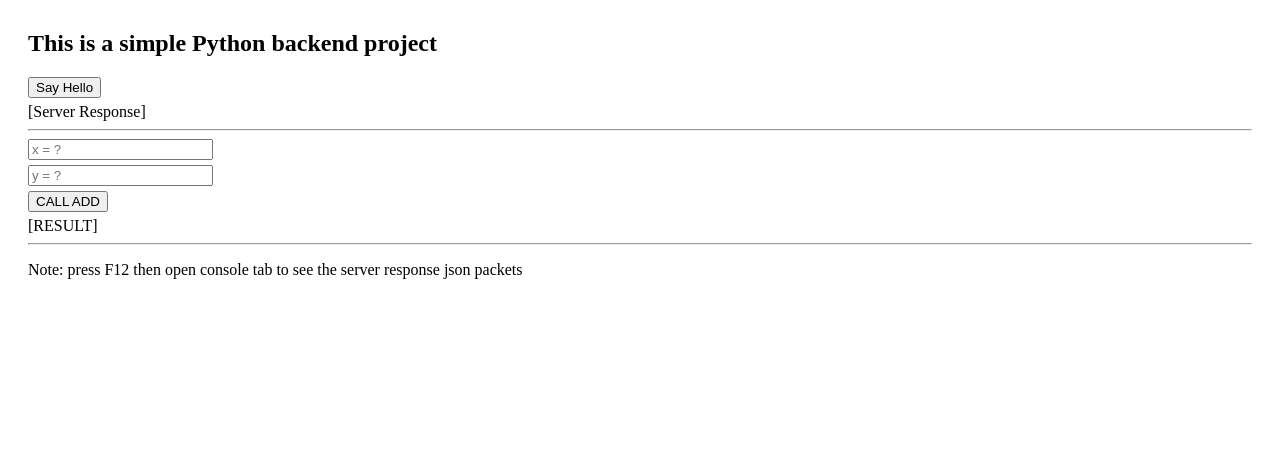
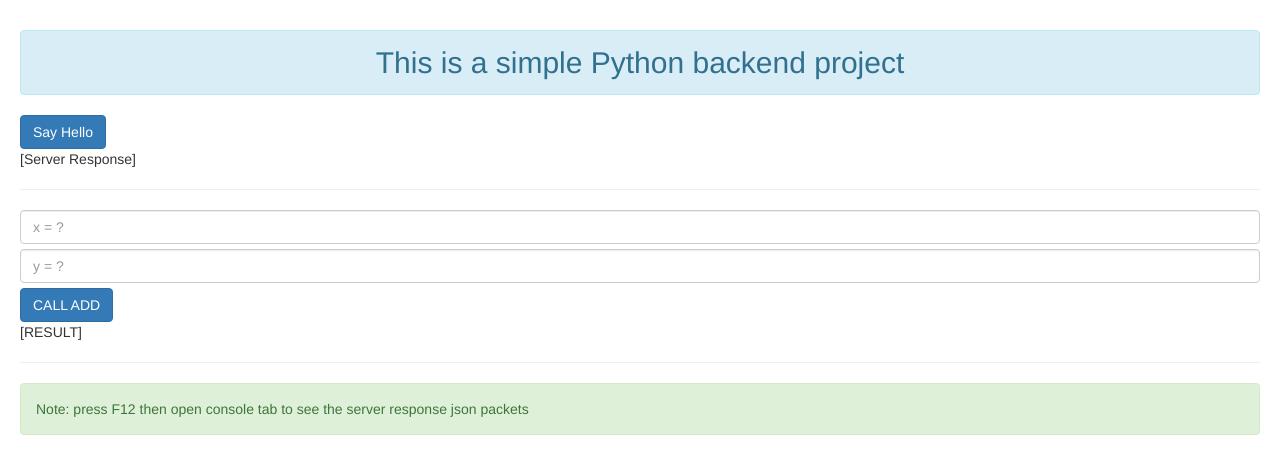
Before and after one commit to ahmprs/python-light-backend, a plain HTML site: page frontend/index.html in a window 1280 px wide. Drawn offline with nearby package versions, Linux system fonts and the light colour scheme.

Commit message:
1398-12-24 1600 (2020-03-14) Bootstrap added.

```diff
--- a/frontend/index.html
+++ b/frontend/index.html
@@ -9,26 +9,38 @@
 		<link rel="stylesheet" href="./css/main.css" />
 		<script src="./js/jquery.min.js"></script>
 		<script src="./js/app.js"></script>
+
+		<!-- Latest compiled and minified CSS -->
+		<link rel="stylesheet" href="https://maxcdn.bootstrapcdn.com/bootstrap/3.4.1/css/bootstrap.min.css" />
+
+		<!-- jQuery library -->
+		<script src="https://ajax.googleapis.com/ajax/libs/jquery/3.4.1/jquery.min.js"></script>
+
+		<!-- Latest compiled JavaScript -->
+		<script src="https://maxcdn.bootstrapcdn.com/bootstrap/3.4.1/js/bootstrap.min.js"></script>
 	</head>
 	<body>
-		<h2>This is a simple Python backend project</h2>
-		<button onclick="btnSayHello();">Say Hello</button>
+		<h2 class="alert alert-info text-center">This is a simple Python backend project</h2>
+		<button class="btn btn-primary" onclick="btnSayHello();">Say Hello</button>
 		<br />
 		<span id="spn_say_hello">
 			[Server Response]
 		</span>
 		<hr />
-		<input type="text" id="txt_x" placeholder="x = ?" />
-		<br />
-		<input type="text" id="txt_y" placeholder="y = ?" />
-		<br />
-		<button onclick="btnAddClick();">
+		<div class="col-auto">
+			<label class="sr-only" for="inlineFormInput">Supply x:</label>
+			<input type="text" class="form-control mb-2" id="txt_x" placeholder="x = ?" />
+			<label class="sr-only" for="inlineFormInput">Supply y:</label>
+			<input type="text" class="form-control mb-2" id="txt_y" placeholder="y = ?" />
+		</div>
+
+		<button class="btn btn-primary" onclick="btnAddClick();">
 			CALL ADD
 		</button>
 		<br />
 		<span id="spn_res">[RESULT]</span>
 		<hr />
-		<p>
+		<p class="alert alert-success">
 			Note: press F12 then open console tab to see the server response json packets
 		</p>
 	</body>
```
